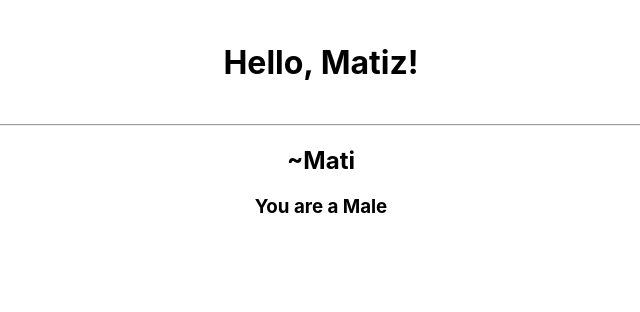
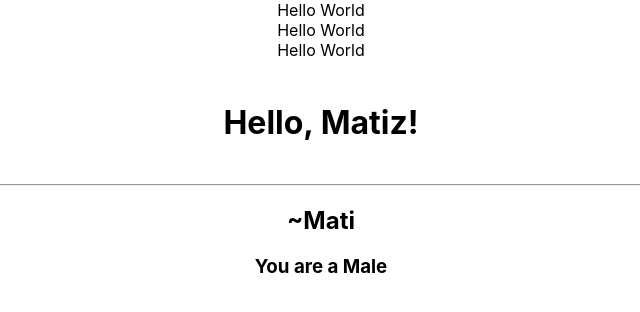
Before and after one commit to Matiz009/React-Learning, a React (Create React App) app: page / in a window 1280 px wide. Shown: the top 312 px of the page, without its empty margins (319-959 px from the left). Built offline with nearby package versions, Linux system fonts and the light colour scheme.

Commit message:
BEM convention

```diff
--- a/src/App.js
+++ b/src/App.js
@@ -3,6 +3,7 @@ import "./App.css";
 function App() {
   const name = "Mati"; //variable for storing name
   const isMale = true;
+  //Block Element Modifier
 
   function getGreetings(user) {
     if (user) {
@@ -13,6 +14,9 @@ function App() {
   }
   return (
     <div className="App">
+      <div className="app__title">Hello World</div>
+      <div className="app__title--large">Hello World</div>
+      <div className="app__title--small">Hello World</div>
       <h1>{getGreetings("Matiz")}</h1>
       <hr></hr>
       <h2>~{name}</h2>
```
